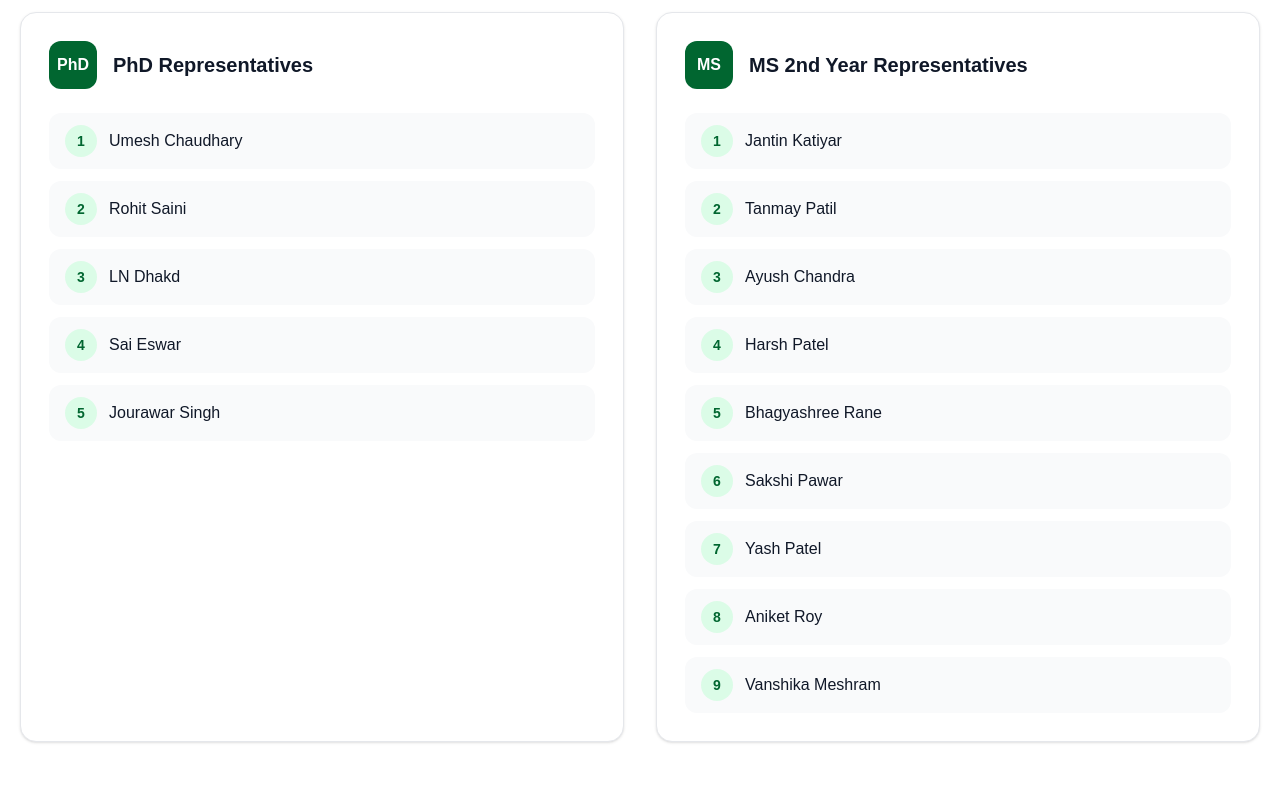
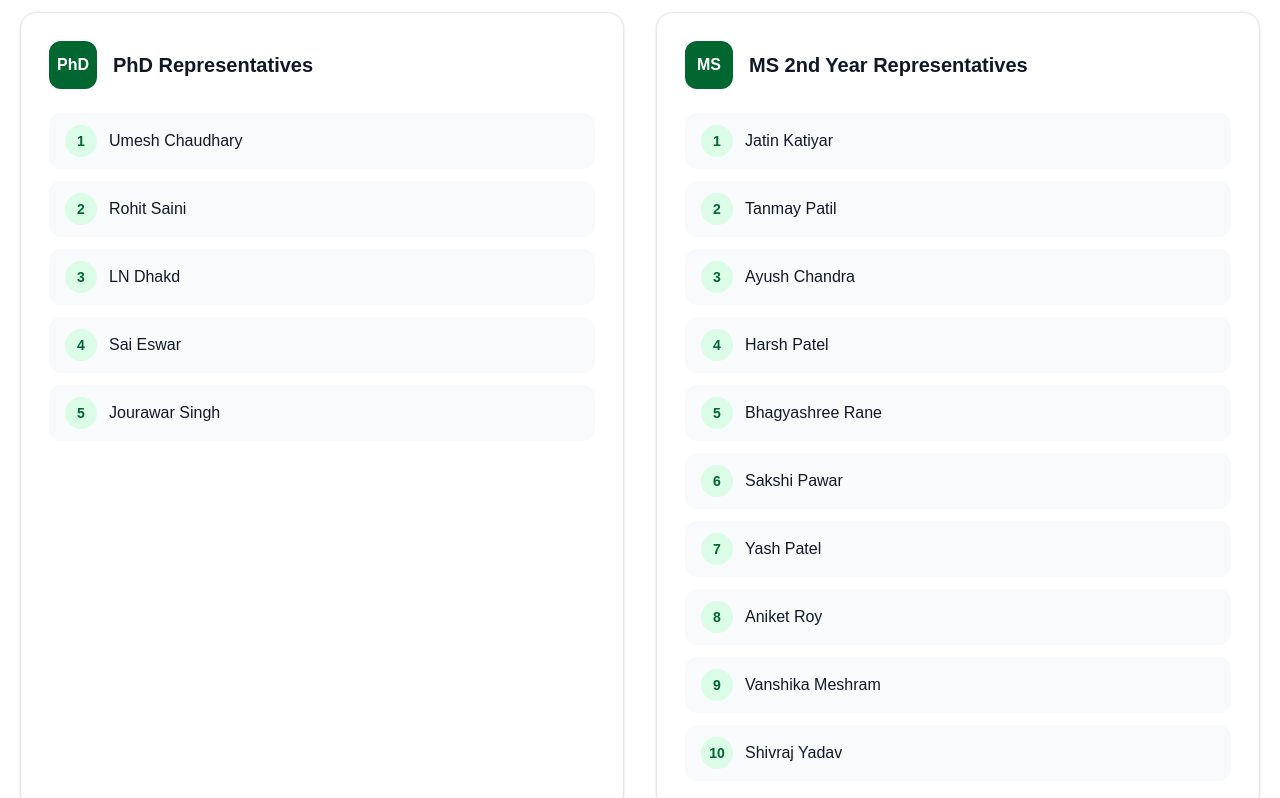
Before and after one commit to umeshchaudhary742-del/dhiyana-hospitality, a Next.js app: page / in a window 1280 px wide. Shown: the part 2340-3138 px from the top of the page. Built offline with nearby package versions, Linux system fonts and the light colour scheme.

Commit message:
Update NIPER-A MESS website

```diff
--- a/app/page.tsx
+++ b/app/page.tsx
@@ -63,7 +63,7 @@ const phdMembers = [
 ];
 
 const msMembers = [
-  "Jantin Katiyar",
+  "Jatin Katiyar",
   "Tanmay Patil",
   "Ayush Chandra",
   "Harsh Patel",
@@ -72,6 +72,7 @@ const msMembers = [
   "Yash Patel",
   "Aniket Roy",
   "Vanshika Meshram",
+  "Shivraj Yadav",
 ];
 
 const weekdayTimings = [
```
